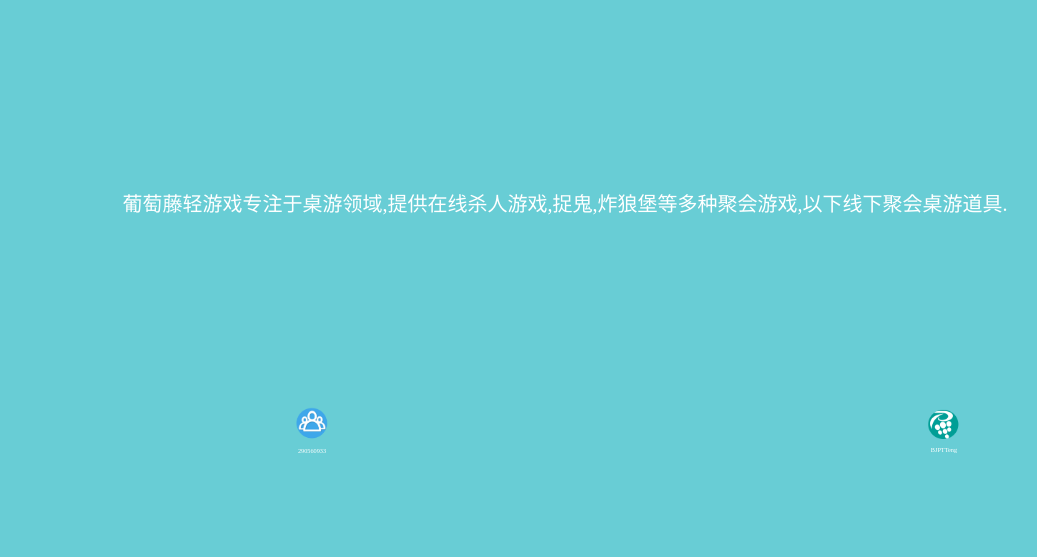
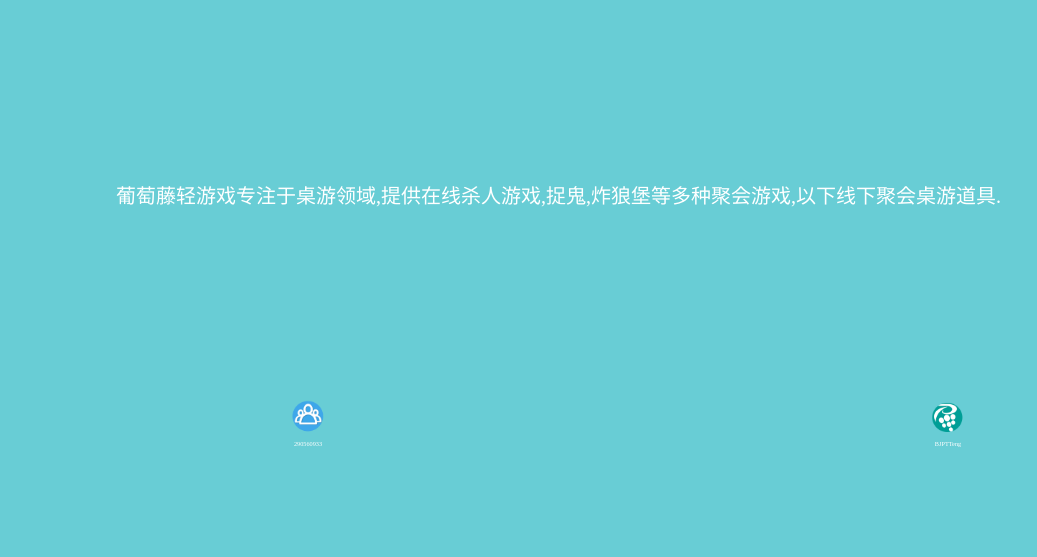
Before and after one commit to otakuhan1/IT-xiuzhenyuan, a plain HTML site: page task3/task3.html in a window 1280 px wide. Shown: the part 243-800 px from the top of the page, without its empty margins (12-1049 px from the left). Drawn offline with nearby package versions, Linux system fonts and the light colour scheme.

Commit message:
add normalize.css

```diff
--- a/task3/task3.html
+++ b/task3/task3.html
@@ -5,6 +5,7 @@
 		task 3
 	</title>
 	<link rel="stylesheet" type="text/css" href="task3.css">
+	<link rel="stylesheet" href="http://cdn.staticfile.org/normalize/3.0.1/normalize.min.css" type="text/css" />
 	<meta name="viewport" content="width=device-width, initial-scale=1.0">
 	<meta http-equiv="Content-Type" content="text/html; charset=utf-8" />
 </head>
```
